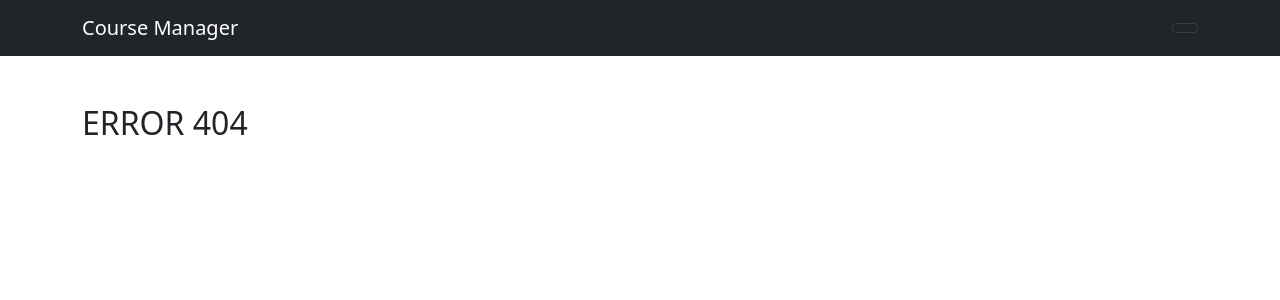
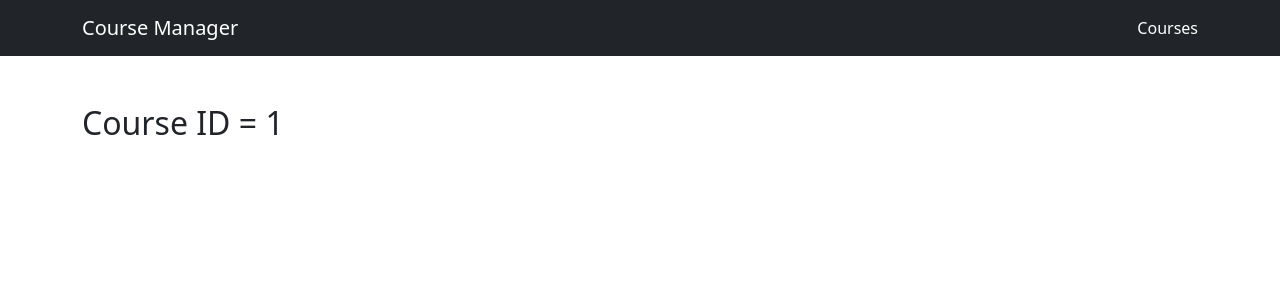
Before and after one commit to patrikrufino/course-manager, an Angular app: page /courses/info/1 in a window 1280 px wide. Before the commit this address had no page. Shown: the top 300 px of the page. Built offline with nearby package versions, Linux system fonts and the light colour scheme.

Commit message:
Ativa Rotas para acesso de componentes

```diff
--- /dev/null
+++ b/src/app/courses/course-info.component.html
@@ -0,0 +1,3 @@
+<h2>
+    Course ID = {{courseId}}
+</h2>
--- /dev/null
+++ b/src/app/courses/course-info.component.ts
@@ -0,0 +1,16 @@
+import { Component, OnInit } from "@angular/core";
+import { ActivatedRoute } from "@angular/router";
+
+@Component({
+    templateUrl: "./course-info.component.html"
+})
+export class CourseInfoComponent implements OnInit {
+
+    courseId!: number;
+
+    constructor(private activareRoute: ActivatedRoute) { }
+
+    ngOnInit(): void {
+        this.courseId = +this.activareRoute.snapshot.params["id"];
+    }
+}
--- a/src/app/courses/course-list.component.html
+++ b/src/app/courses/course-list.component.html
@@ -38,8 +38,7 @@
                         <app-star [rating]="course.rating"></app-star>
                     </td>
                     <td>
-                        <button class="btn m-2 btn-primary">Edit</button>
-                        <button class="btn m-2 btn-danger">Delete</button>
+                        <a [routerLink]="['/courses/info', course.id]" class="btn btn-primary">Edit</a>
                     </td>
                 </tr>
             </tbody>
--- a/src/app/navbar/nav-bar.component.html
+++ b/src/app/navbar/nav-bar.component.html
@@ -1,16 +1,11 @@
 <nav class="navbar navbar-expang-lg navbar-dark bg-dark">
     <div class="container">
-        <a href="#" class="navbar-brand">Course Manager</a>
+        <a [routerLink]="['/courses']" class="navbar-brand">Course Manager</a>
 
-        <button class="navbar-toggler" type="button" data-toggle="collapse" data-target="#navbarSupportedContent"
-            aria-controls="navbarSupportedContent" aria-expanded="false" aria-label="Toggle navigation">
-            <span class="navbar-toggle-icon"></span>
-        </button>
-
-        <div class="collapse navbar-collapse" id="navbarSupportedContent">
-            <ul class="navbar-nav mr-auto">
-                <a href="#" class="nav-link"></a>
-            </ul>
-        </div>
+        <ul class="navbar-nav mr-auto">
+            <li class="nav-item">
+                <a [routerLink]="['/courses']" routerLinkActive="active" class="nav-link">Courses</a>
+            </li>
+        </ul>
     </div>
 </nav>
```
Also changed, not shown: src/app/app.module.ts (+8 -3 lines).
